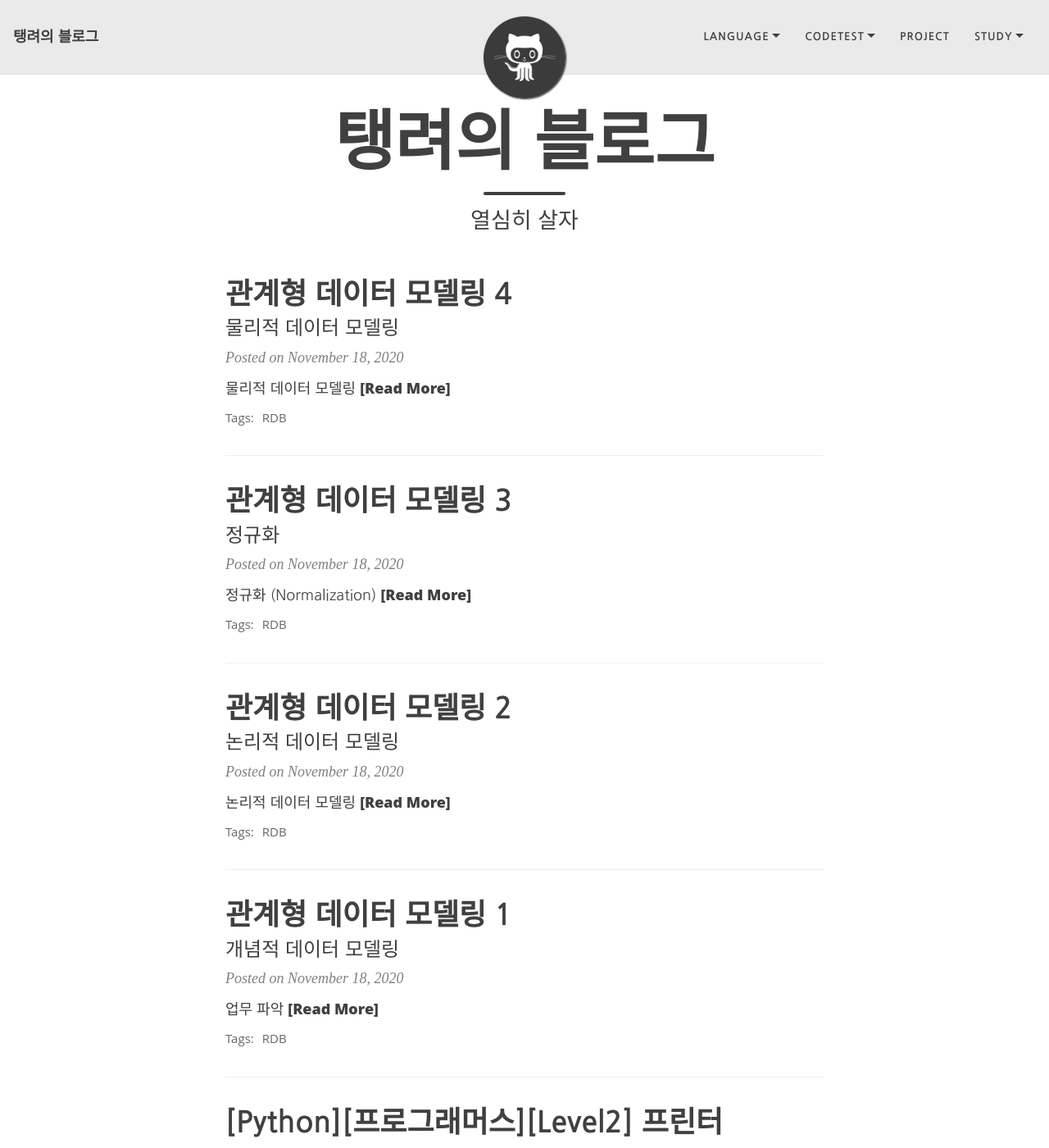
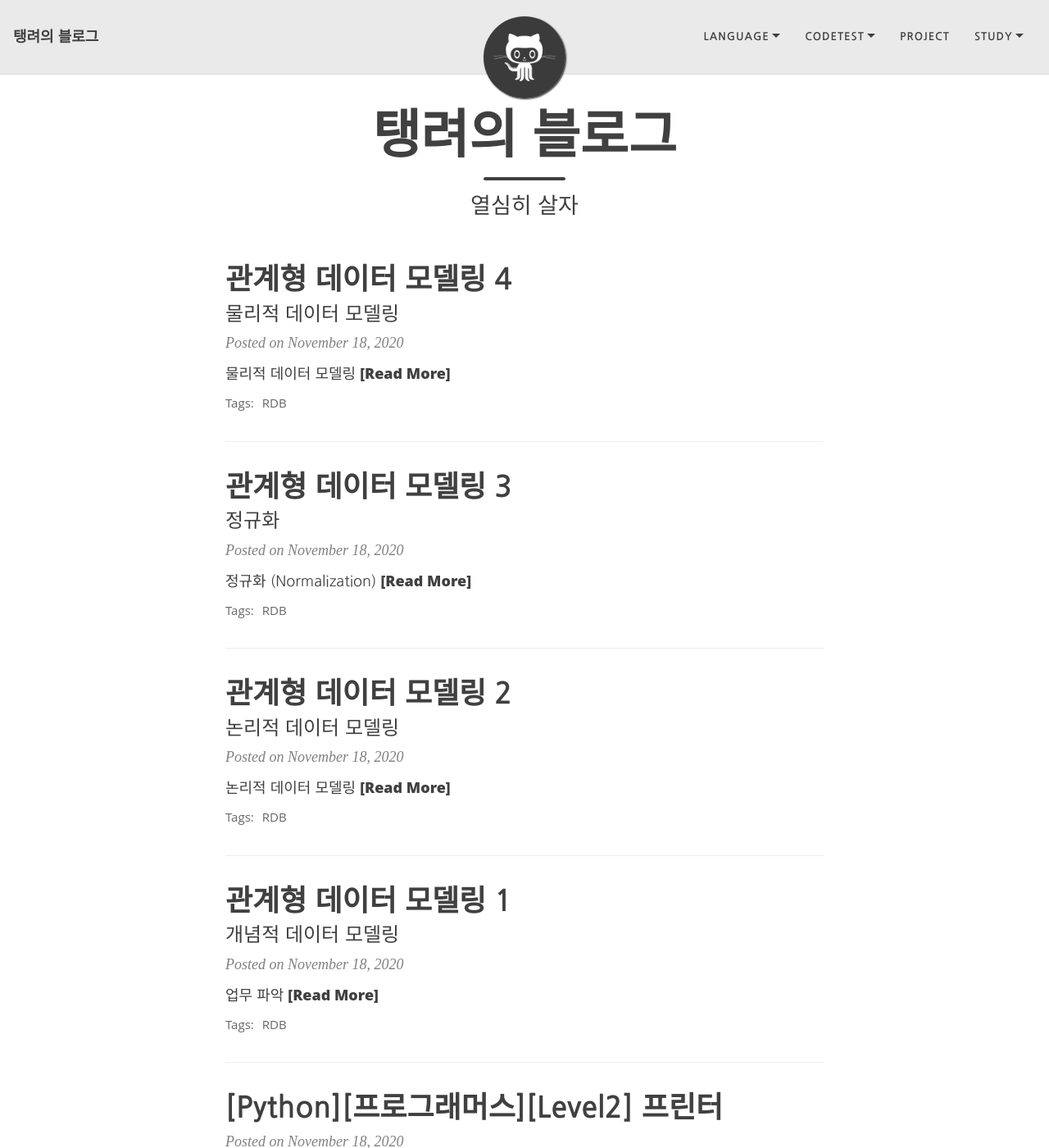
Before and after one commit to Ta-Ye/Ta-Ye.github.io, a Jekyll site: the page built from index.html, in a window 1280 px wide and 1400 px high. Shown: the whole window at 82% size. Built offline with Jekyll 4.4.1, drawn with Linux system fonts in a browser that asks for light colours; nearby versions of some CDN libraries; the list of posts is cut into pages by our own code.

Commit message:
update font

```diff
--- a/assets/css/beautifuljekyll.css
+++ b/assets/css/beautifuljekyll.css
@@ -704,10 +704,10 @@ nav.top-nav-short-permanent ~ header > .intro-header.big-img {
     padding: 9.375rem 0;
   }
   .intro-header .page-heading h1 {
-    font-size: 5rem;
+    font-size: 4rem;
   }
   .intro-header .post-heading h1 {
-    font-size: 3.125rem;
+    font-size: 3.000rem;
   }
   .intro-header.big-img .img-desc {
     font-size: 0.875rem;
```
